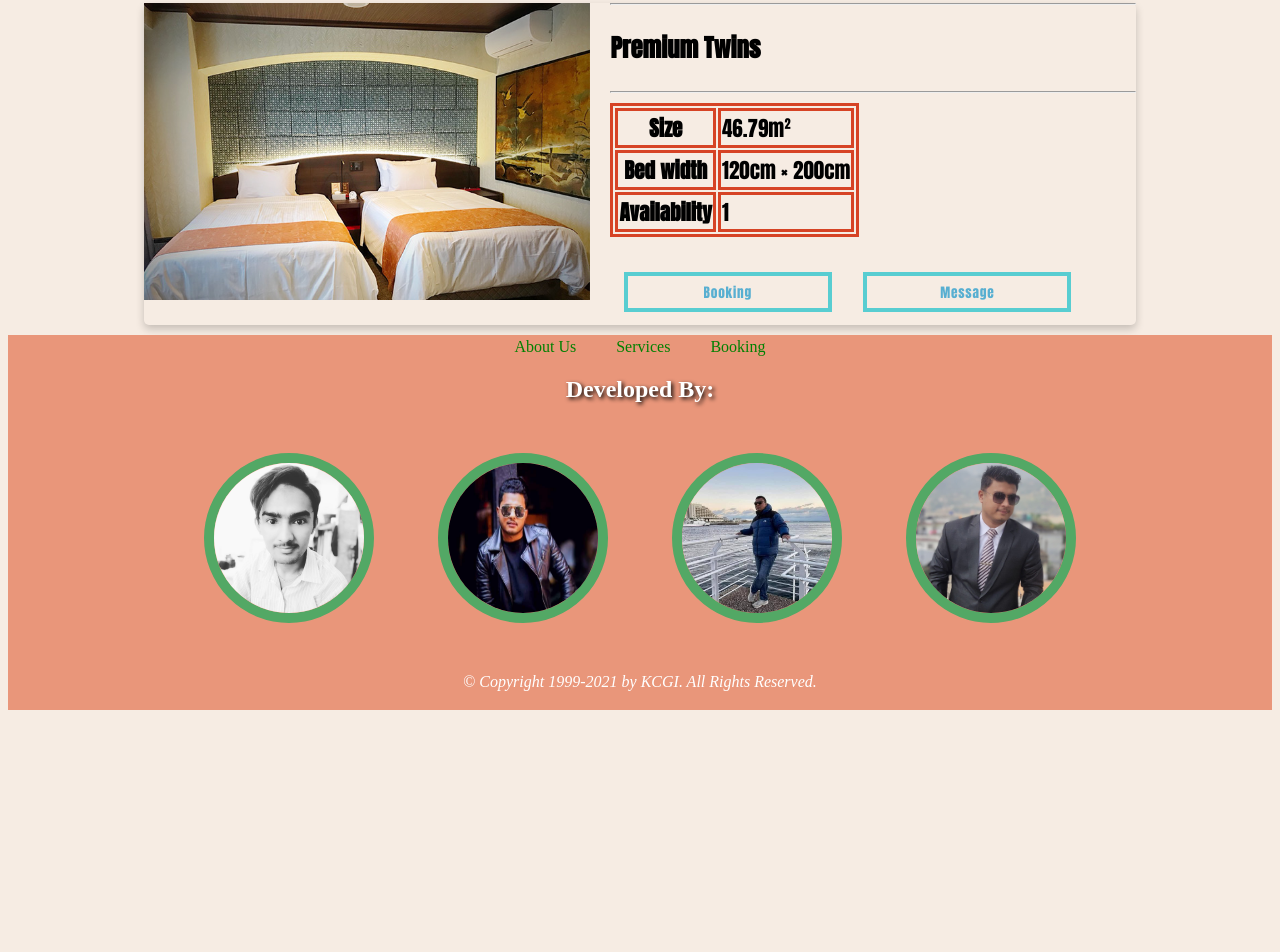
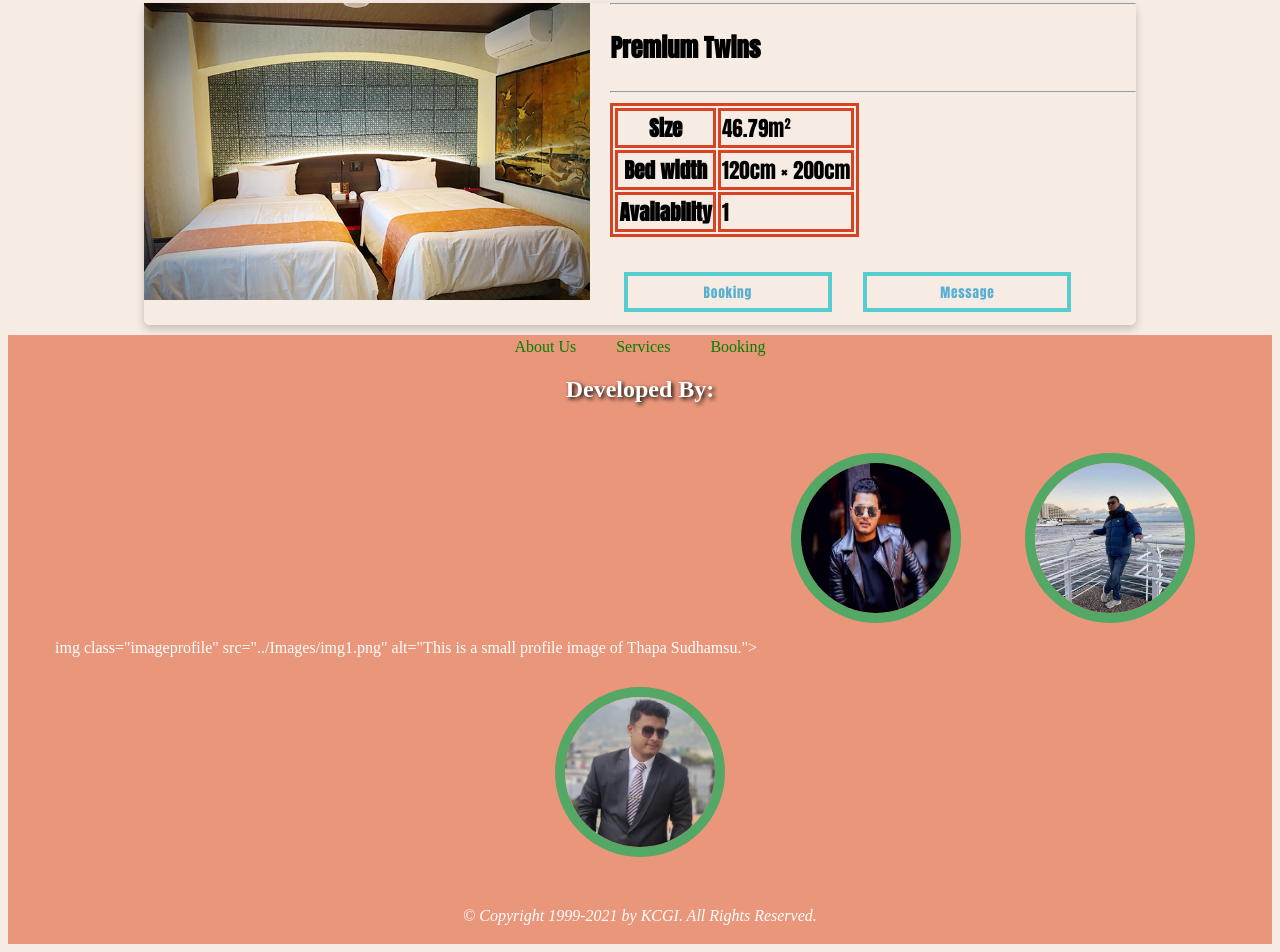
Before and after one commit to Sudhamsuthapa/urbanHotel, a plain HTML site: page html/Room.html in a window 1280 px wide. Shown: the part 895-1847 px from the top of the page. Before the commit the page ends 1613 px from the top, so only its background shows below. Drawn offline with Linux system fonts and the light colour scheme.

Commit message:
Update Room.html

```diff
--- a/html/Room.html
+++ b/html/Room.html
@@ -303,7 +303,7 @@ li a:hover {
   <a href="../html/Services.html">Services</a>&nbsp;&nbsp;&nbsp;&nbsp;&nbsp;&nbsp;&nbsp;&nbsp;&nbsp;
   <a href="../booking.html">Booking</a>
   <h2>Developed By:</h2>
-  <img class="imageprofile" src="../Images/img1.png" alt="This is a small profile image of Thapa Sudhamsu.">
+  img class="imageprofile" src="../Images/img1.png" alt="This is a small profile image of Thapa Sudhamsu.">
   <img class="imageprofile" src="../Images/prakash.jpg" alt="This is a small profile image of Sunar prakash.">
   <img class="imageprofile" src="../Images/dev.jpg" alt="This is a small profile image of Gurung Devendra.">
   <img class="imageprofile" src="../Images/bib.jpg" alt="This is a small profile image of Serestha Bibek.">
```
